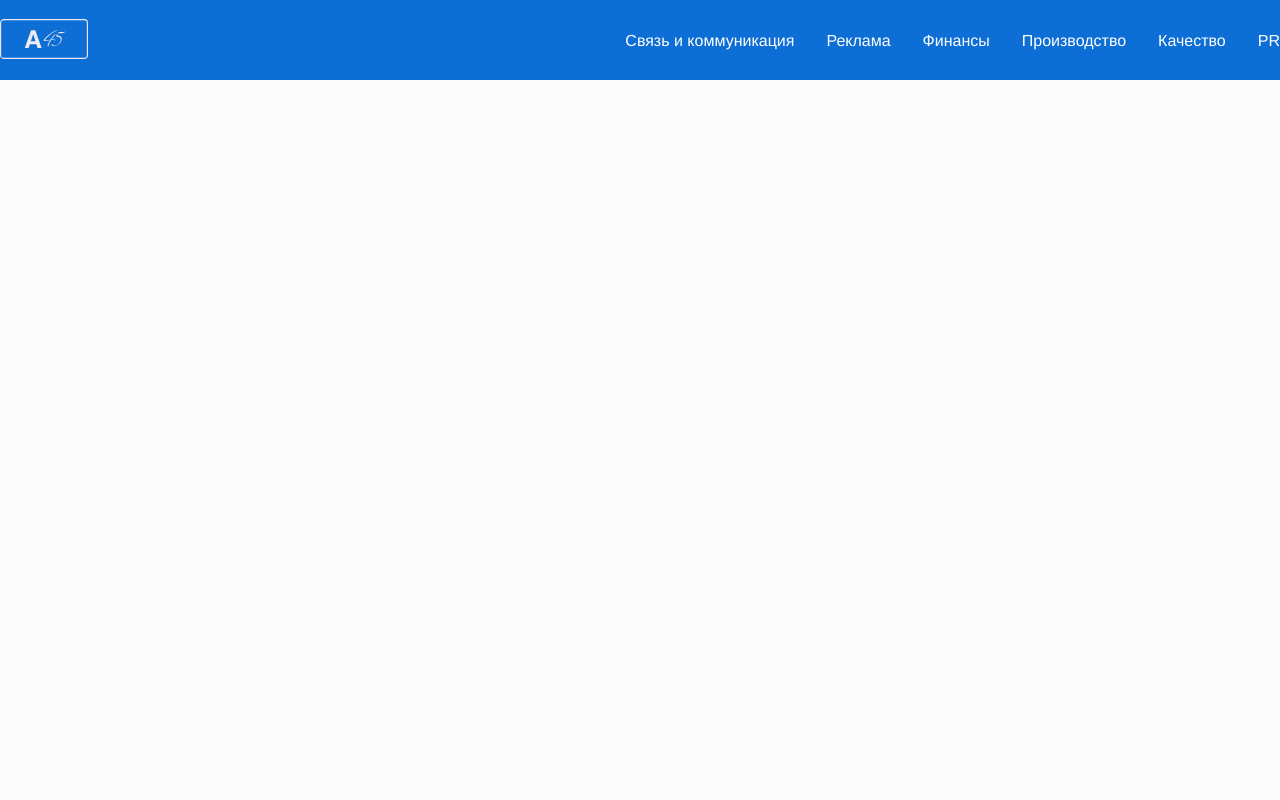
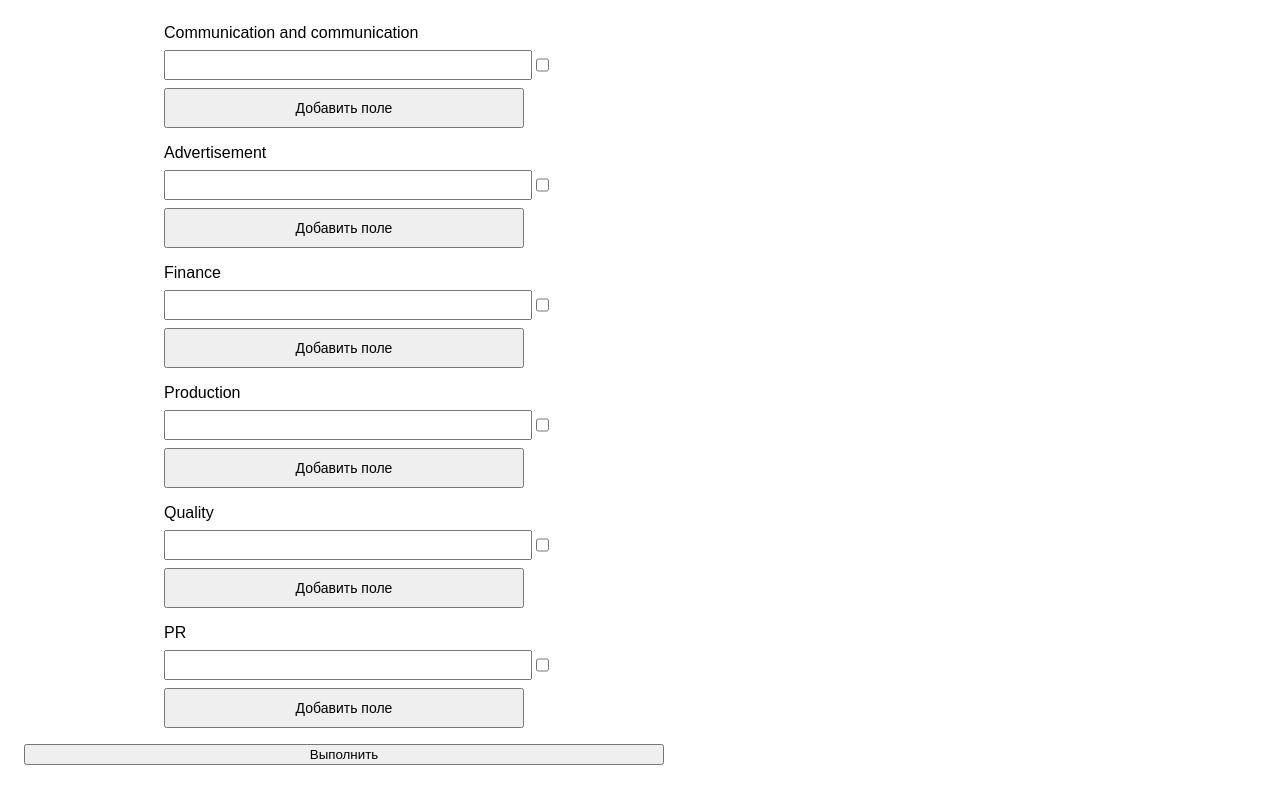
Before and after one commit to AlexErkovich/DASHBOARD, a PHP site: page /todo.php in a window 1280 px wide. Run offline with PHP 8.4, Linux system fonts and the light colour scheme.

Commit message:
Создал страницу с todo листом

```diff
--- a/css/reset.css
+++ /dev/null
@@ -1,45 +0,0 @@
-html, body, div, span, applet, object, iframe,
-h1, h2, h3, h4, h5, h6, p, blockquote, pre,
-a, abbr, acronym, address, big, cite, code,
-del, dfn, em, img, ins, kbd, q, s, samp,
-small, strike, strong, sub, sup, tt, var,
-b, u, i, center,
-dl, dt, dd, ol, ul, li,
-fieldset, form, label, legend,
-table, caption, tbody, tfoot, thead, tr, th, td,
-article, aside, canvas, details, embed,
-figure, figcaption, footer, header, hgroup,
-menu, nav, output, ruby, section, summary,
-time, mark, audio, video {
-	margin: 0;
-	padding: 0;
-	border: 0;
-	font-size: 100%;
-	font: inherit;
-	vertical-align: baseline;
-}
-article, aside, details, figcaption, figure,
-footer, header, hgroup, menu, nav, section {
-	display: block;
-}
-html {
-	height: 100%;
-}
-body {
-	line-height: 1;
-}
-ol, ul {
-	list-style: none;
-}
-blockquote, q {
-	quotes: none;
-}
-blockquote:before, blockquote:after,
-q:before, q:after {
-	content: '';
-	content: none;
-}
-table {
-	border-collapse: collapse;
-	border-spacing: 0;
-}
--- a/css/style.css
+++ b/css/style.css
@@ -1,57 +1,12 @@
-/*ORG STRUKTURE*/
-html {
-    box-sizing: border-box;
+body {
+  margin: 0;
 }
 
-*,
-*::before,
-*::after {
-    box-sizing: inherit;
-}
-
-body {
-    font-family: inherit;
-    font-style: normal;
-    background-color: #FBFBFB;
-}
-
-img {
-    max-width: 100%;
-    height: auto;
-}
-
-
-
-
-.wrapper {
-    max-width: 1200px;
-    margin: 0 auto;
-    justify-content: space-between;
-
-
-}
-
-.wrapper-full {
-    display: flex;
-    flex-direction: column;
-
-    align-items: flex-start;
-    max-width: 1200px;
-    margin: 0 auto;
-    gap: 32px;
-
-}
-
-
-
-
-
-/*Header style start*/
-
-.header {
+/*MENU*/
+.menu {
   display: flex;
   flex-direction: row;
-    background-color: #0D6ED5;
+  background-color: #0d6ed5;
   position: fixed;
   align-items: center;
   justify-content: space-between;
@@ -59,39 +14,30 @@ img {
   height: 80px;
 }
 
-
-
-.header_list {
+.menu__nav {
   display: flex;
-    flex-wrap: wrap;
+  flex-direction: row;
 }
 
-
-.header_item {
-    margin-right: 32px;
-
-}
-
-.header_item:last-child {
-    margin-right: 0;
-
-}
-
-.header_link {
+.menu__nav__link {
+  display: flex;
+  flex-direction: row;
+  justify-content: space-between;
   font-family: Helvetica;
   font-style: normal;
   font-weight: lighter;
   font-size: 16px;
   line-height: 23px;
   color: white;
+  width: fit-content;
   text-decoration: none;
+  list-style: none;
 }
 
-.header_link:hover,
-.header_link:active,
-.header_link:focus {
-    color: #CFF3FB;
-
+.menu__nav__link:hover,
+.menu__nav__link:active,
+.menu__nav__link:focus {
+  color: #cff3fb;
 }
 
 /*Header style end*/
@@ -371,5 +299,50 @@ img {
     margin-right: 20px;
     text-decoration: none;
   }
+}
 
+.todo {
+  display: flex;
+  flex-direction: column;
+  justify-content: center;
+
+  width: 50%;
+
+  margin: 24px 24px;
+
+  gap: 16px;
 }
+
+.todo__block {
+  display: flex;
+  flex-direction: column;
+  width: 360px;
+  gap: 8px;
+  margin: 0 auto;
+}
+
+.todo__content__row {
+  display: flex;
+  width: 360px;
+  flex-direction: row;
+}
+#name{
+
+    width: 360px;
+}
+
+#btn{
+    width: 100%;
+    height: 40px;
+    font-size: 14px;
+}
+
+label{
+    font-family: Arial, Helvetica, sans-serif;
+    font-size: 16px;
+}
+
+#row_01{
+    width: 24px;
+    height: 24px;
+}
--- a/todo.php
+++ b/todo.php
@@ -4,45 +4,64 @@
 <head>
     <meta charset="UTF-8">
     <meta name="viewport" content="width=device-width, initial-scale=1.0">
+    <link rel="stylesheet" href="css/style.css">
     <title>Document</title>
-    <link rel="stylesheet" href="css/style.css">
-    <link rel="stylesheet" href="css/reset.css">
 </head>
 
 <body>
-    <header class="header">
-        </div>
-        <a href="index.html" class="header_logo-link">
-            <img src="img/logo.svg" alt="advancing" class="header_logo-pic">
-        </a>
-        <nav class="header_nav">
-            <ul class="header_list">
-                <li class="header_item">
-                    <a href="01.html" class="header_link">Связь и коммуникация</a>
-                </li>
-                <li class="header_item">
-                    <a href="02.html" class="header_link">Реклама</a>
-                </li>
-                <li class="header_item">
-                    <a href="03.html" class="header_link">Финансы</a>
-                </li>
-                <li class="header_item">
-                    <a href="04.html" class="header_link">Производство</a>
-                </li>
-                <li class="header_item">
-                    <a href="05.html" class="header_link">Качество</a>
-                </li>
-                <li class="header_item">
-                    <a href="06.html" class="header_link">PR</a>
-                </li>
-            </ul>
-        </nav>
-    </header>
-
     <div class="todo">
 
-        <input type="text" id="connect" name="name" required minlength="4" maxlength="8" size="10" />
+        <div class="todo__block">
+            <label for="name">Communication and communication</label>
+            <div class="todo__content__row">
+                <input type="text" id="name" name="name" required minlength="60" maxlength="60" size="60">
+                <input id="row_01" type="checkbox">
+            </div>
+            <input id="btn" type="button" value="Добавить поле">
+        </div>
+        <div class="todo__block">
+            <label for="name">Advertisement</label>
+            <div class="todo__content__row">
+                <input type="text" id="name" name="name" required minlength="60" maxlength="60" size="60">
+                <input id="row_01" type="checkbox">
+            </div>
+            <input id="btn" type="button" value="Добавить поле">
+        </div>
+        <div class="todo__block">
+            <label for="name">Finance</label>
+            <div class="todo__content__row">
+                <input type="text" id="name" name="name" required minlength="60" maxlength="60" size="60">
+                <input id="row_01" type="checkbox">
+            </div>
+            <input id="btn" type="button" value="Добавить поле">
+        </div>
+        <div class="todo__block">
+            <label for="name">Production</label>
+            <div class="todo__content__row">
+                <input type="text" id="name" name="name" required minlength="60" maxlength="60" size="60">
+                <input id="row_01" type="checkbox">
+            </div>
+            <input id="btn" type="button" value="Добавить поле">
+        </div>
+        <div class="todo__block">
+            <label for="name">Quality</label>
+            <div class="todo__content__row">
+                <input type="text" id="name" name="name" required minlength="60" maxlength="60" size="60">
+                <input id="row_01" type="checkbox">
+            </div>
+            <input id="btn" type="button" value="Добавить поле">
+        </div>
+        <div class="todo__block">
+            <label for="name">PR</label>
+            <div class="todo__content__row">
+                <input type="text" id="name" name="name" required minlength="60" maxlength="60" size="60">
+                <input id="row_01" type="checkbox">
+            </div>
+            <input id="btn" type="button" value="Добавить поле">
+        </div>
+        <input id="btn-save" type="button" value="Выполнить">
     </div>
+
 </body>
 
 </html>
```
Also changed, not shown: other parts of css/style.css (+28 -46 lines). Lines whose indentation alone changed are shown as unchanged.
